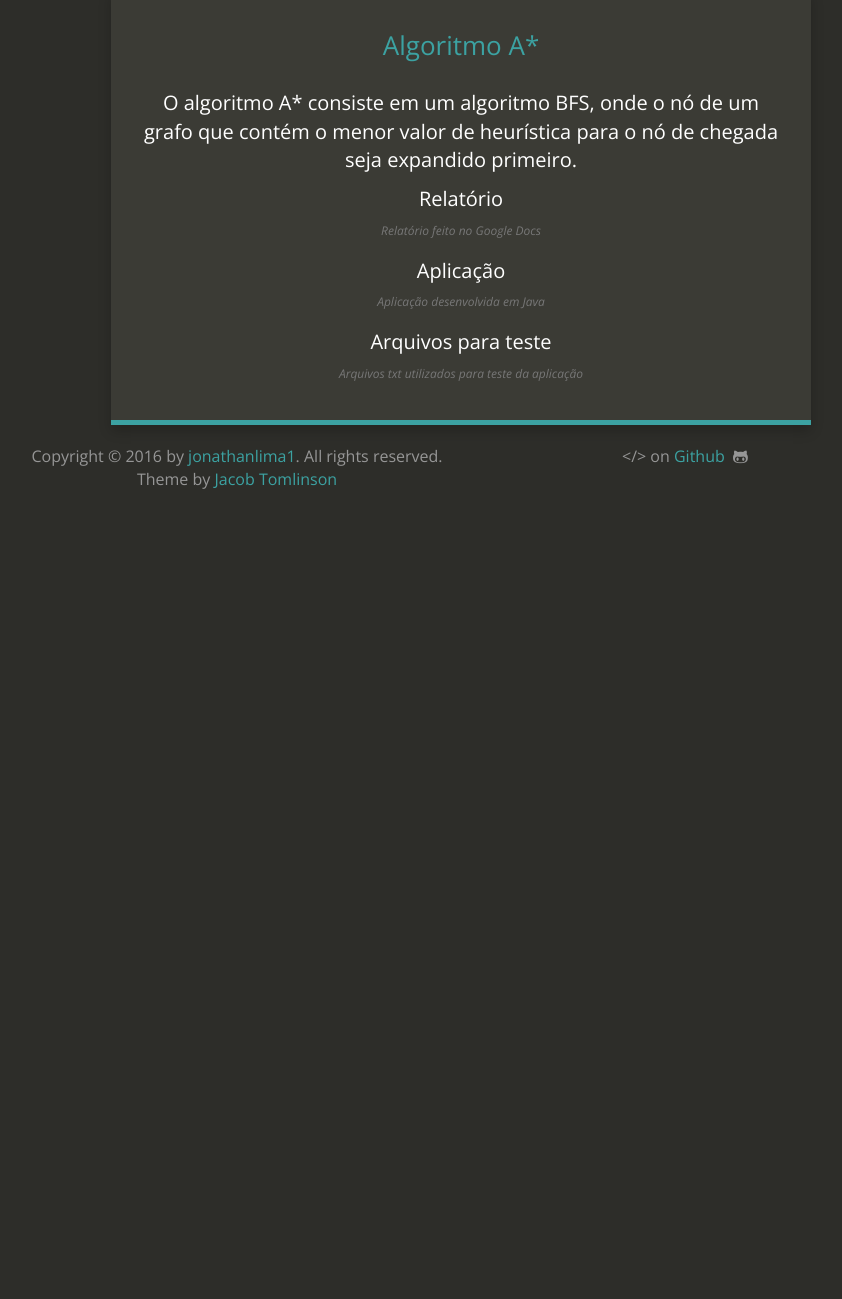
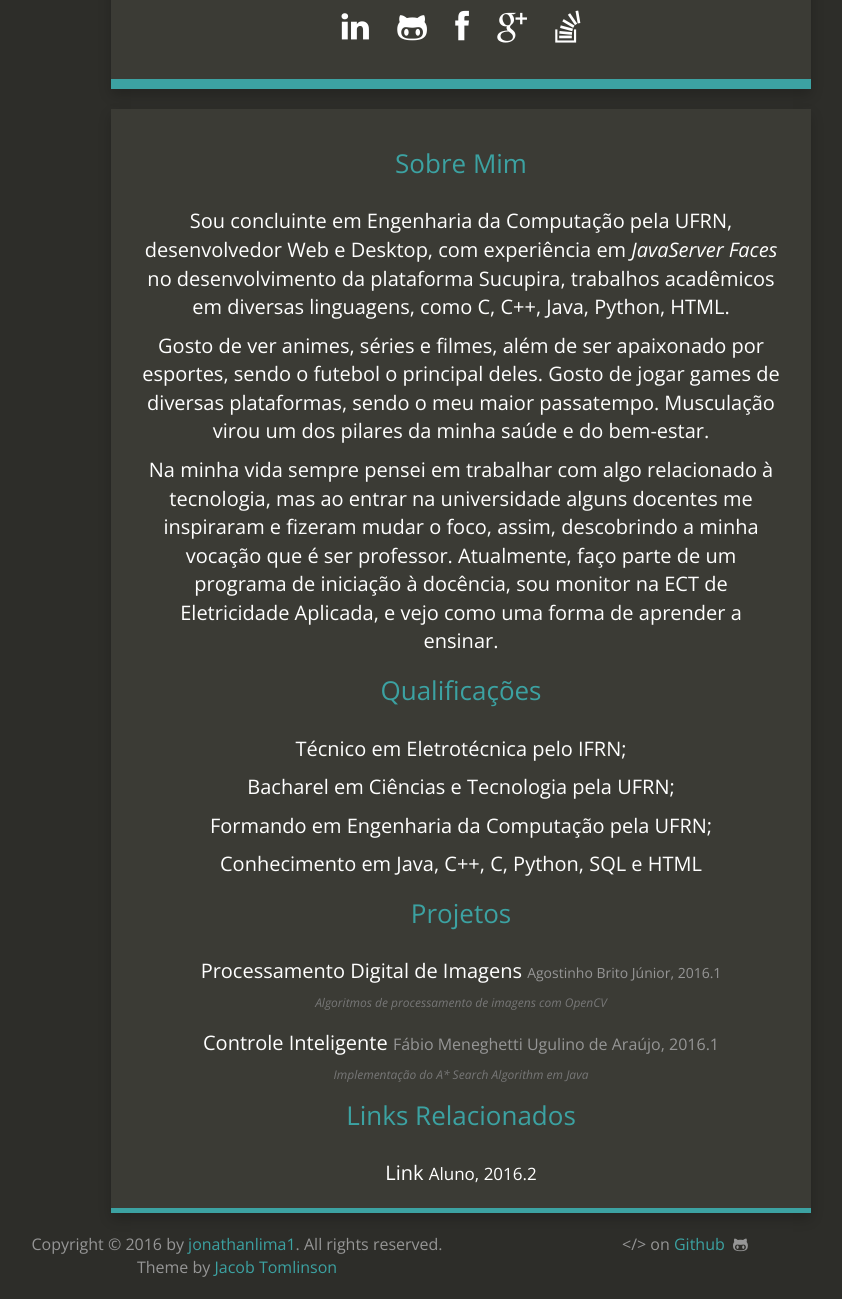
Before and after one commit to jonathanlima1/jonathanlima1.github.io, a plain HTML site: page index.html in a window 1280 px wide. Shown: the part 394-1693 px from the top of the page, without its empty margins (179-1021 px from the left). Before the commit the page ends 905 px from the top, so only its background shows below. Drawn offline with nearby package versions, Linux system fonts and the light colour scheme.

Commit message:
Add files via upload

```diff
--- a/index.html
+++ b/index.html
@@ -92,6 +92,8 @@
 
   </div>
 </nav>
+<div class="menu-button" href="#menu"><i class="fa fa-bars"></i></div>
+
     <div class="page-content">
       <div class="wrap">
       <div class="container-fluid index">
@@ -102,6 +104,14 @@
       </div>
 
       <h1 class="header author-header" itemprop="headline"><a href="/">Jonathan Lima</a></h1>
+
+      <div class="subtitle">
+        <h2>Web Developer</h2>
+      </div>
+
+      <div class="author-text">
+        Concluinte em Engenharia da Computação e formado em Ciências e Tecnologia pela UFRN.
+      </div>
 
       <p class="links">
 
@@ -118,31 +128,56 @@
 
       <div class="articles">
 
-        <h2>Algoritmo A*</h2>
+        <h2>Sobre Mim</h2>
+        <div class="author-text">
+          <p>
+          Sou concluinte em Engenharia da Computação pela UFRN, desenvolvedor Web e Desktop, com experiência em <em>JavaServer Faces</em> no desenvolvimento da plataforma <a href="https://sucupira.capes.gov.br/sucupira/">Sucupira</a>, trabalhos acadêmicos em diversas linguagens, como C, C++, Java, Python, HTML.
+          </p>
+
+          <p>
+          Gosto de ver animes, séries e filmes, além de ser apaixonado por esportes, sendo o futebol o principal deles. Gosto de jogar games de diversas plataformas, sendo o meu maior passatempo. Musculação virou um dos pilares da minha saúde e do bem-estar.
+          </p>
+
+          <p>
+          Na minha vida sempre pensei em trabalhar com algo relacionado à tecnologia, mas ao entrar na universidade alguns docentes me inspiraram e fizeram mudar o foco, assim, descobrindo a minha vocação que é ser professor. Atualmente, faço parte de um programa de iniciação à docência, sou monitor na <a href="ect.ufrn.br">ECT</a> de Eletricidade Aplicada, e vejo como uma forma de aprender a ensinar.
+          </p>
+        </div>
+
+        <h2>Qualificações</h2>
+
+        <div class="author-text">
+            <p>Técnico em Eletrotécnica pelo IFRN; </p>
+            <p>Bacharel em Ciências e Tecnologia pela UFRN; </p>
+            <p>Formando em Engenharia da Computação pela UFRN;</p>
+            <p>Conhecimento em Java, C++, C, Python, SQL e HTML</p>
+        </div>
+
+        <h2>Projetos</h2>
 
         <ul>
-          <p>O   algoritmo   A*   consiste   em   um   algoritmo   BFS,   onde   o   nó   de   um   grafo   que   contém   o
-menor valor de heurística para o nó de chegada seja expandido primeiro. </p>
 
-        <li>
-            <a href="https://docs.google.com/document/d/1tWZ6HOCMMTZCIM5SMyqspmRwPMNPwZ6g5ha_6B3yUPo/edit?usp=sharing" target="_new">Relatório</a>
-            <h6 class="text-muted"><i><p>Relatório feito no <em>Google Docs</em></p>
+          <li>
+            <a href="projects/pdi">Processamento Digital de Imagens</a>
+            <small class="hidden-xs">Agostinho Brito Júnior, 2016.1</small><br>
+            <h6 class="text-muted"><i><p>Algoritmos de processamento de imagens com OpenCV</p>
 </i></h6>
-        </li>
+          </li>
 
-        <li>
-            <a href="ControleInteligente.jar" download>Aplicação</a>
-            <h6 class="text-muted"><i><p>Aplicação desenvolvida em <em>Java</em></p>
+          <li>
+            <a href="projects/starA">Controle Inteligente</a>
+            <small class="hidden-xs">Fábio Meneghetti Ugulino de Araújo, 2016.1</small><br>
+            <h6 class="text-muted"><i><p>Implementação do <em>A* Search Algorithm</em> em Java</p>
 </i></h6>
-        </li>
-
-        <li>
-            <a href="Labirintos.zip" download>Arquivos para teste</a>
-            <h6 class="text-muted"><i><p>Arquivos txt utilizados para teste da aplicação</p>
-</i></h6>
-        </li>
+          </li>
 
         </ul>
+
+        <h2>Links Relacionados</h2>
+
+        <div class="author-text">
+          <a href="/">Link</a>
+          <small class="hidden-xs">Aluno, 2016.2</small><br>
+        </div>
 
       </div>
 
@@ -168,6 +203,7 @@ menor valor de heurística para o nó de chegada seja expandido primeiro. </p>
 <script src="js/bootstrap.min.js"></script>
 <script src="js/jquery.mmenu.all.min.js"></script>
 <script src="js/highlight.min.js"></script>
+
 
 <script>hljs.initHighlightingOnLoad();</script>
 
@@ -196,7 +232,7 @@ menor valor de heurística para o nó de chegada seja expandido primeiro. </p>
           navbars     : [
               {
                   position  : 'top',
-                  content : ['<span>José Victor Alves de Souza</span>']
+                  content : ['<span>Jonathan Gabriel Lima da Costa</span>']
               },
               {
                   position  : 'top'
```
